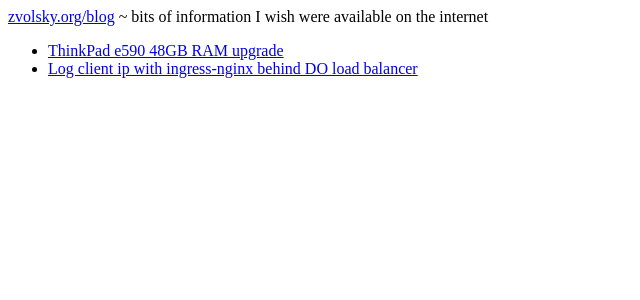
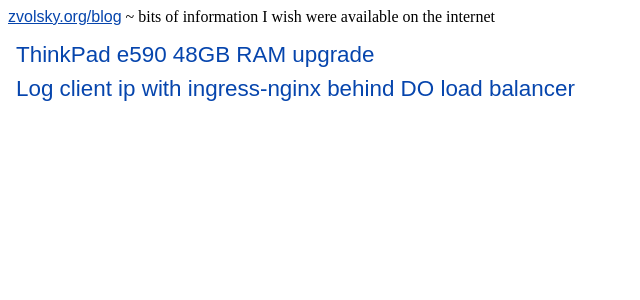
Before and after one commit to grantzvolsky/zorg-blog, a React (Create React App) app in the folder spa/: page /blog in a window 1280 px wide. Shown: the top 300 px of the page, without its empty margins (0-640 px from the left). Built offline with nearby package versions, Linux system fonts and the light colour scheme.

Commit message:
spa/css: customize link appearance

```diff
--- a/spa/src/articles/article.css
+++ b/spa/src/articles/article.css
@@ -1,4 +1,27 @@
+a {
+  color: #0645ad;
+  font-family: sans-serif;
+}
+
 :target {
   background: #ffa;
   border: 1px solid black;
 }
+
+.index {
+  padding: unset;
+}
+
+.index > li {
+  list-style: none;
+  margin: 0.5em;
+}
+
+.index a {
+  font-size: 1.4em;
+  text-decoration: none;
+}
+
+.index a:hover {
+  text-decoration: underline;
+}
--- a/spa/src/index.tsx
+++ b/spa/src/index.tsx
@@ -19,7 +19,7 @@
   })
 
   return <AppFrame>
-    <ul>{index}</ul>
+    <ul className="index">{index}</ul>
   </AppFrame>
 }
 
```
